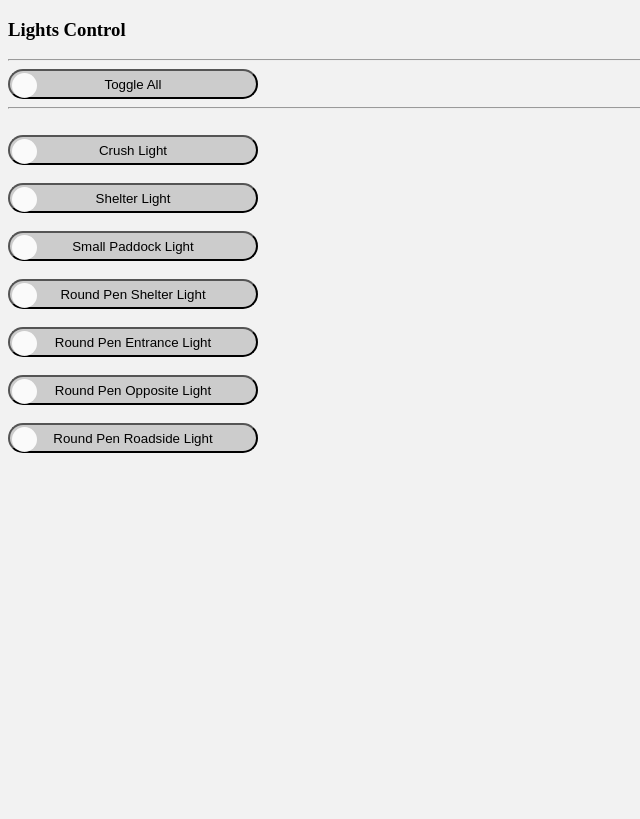
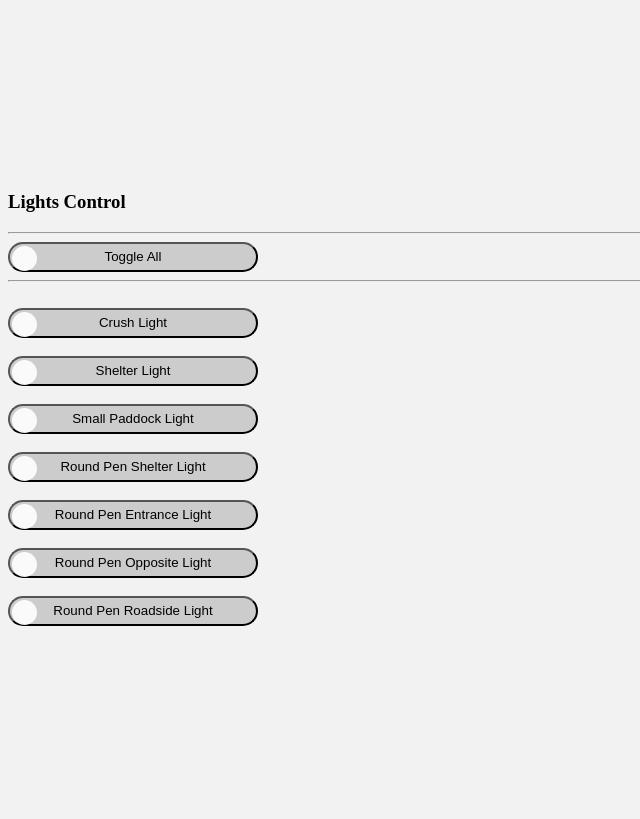
Before and after one commit to TRoetz/RPi, a Flask app: page / in a window 1280 px wide. Shown: the whole page, without its empty margins (0-640 px from the left). After the commit the page ends 626 px from the top, so only its background shows below. Run offline with Flask 3, Linux system fonts and the light colour scheme.

Commit message:
align to mid

```diff
--- a/templates/index.html
+++ b/templates/index.html
@@ -54,6 +54,8 @@
       width: 100%;
       justify-content: center;
       align-items: center;
+      align-content: center;
+      vertical-align: middle;
     }
   </style>
 </head>
```
